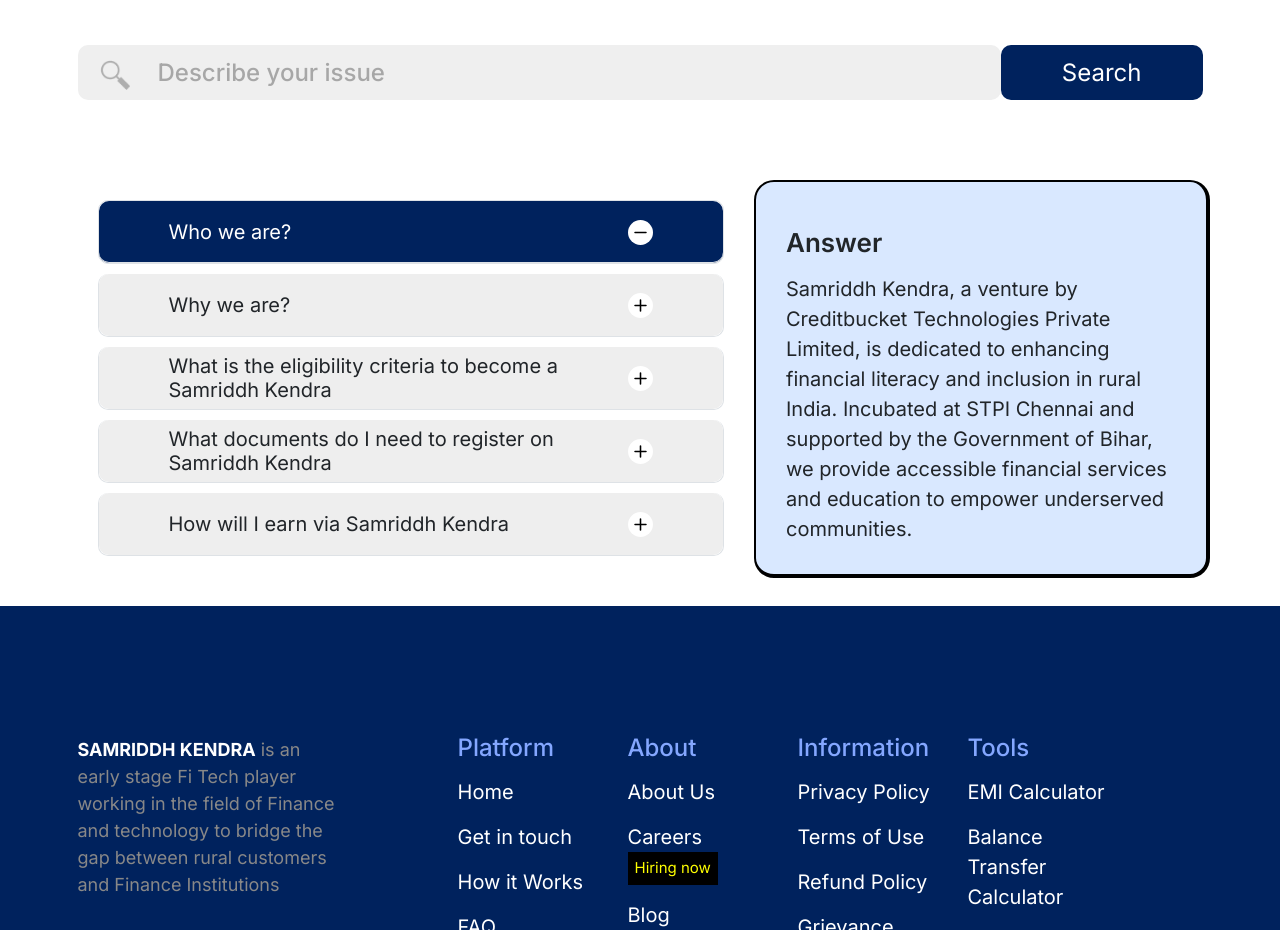
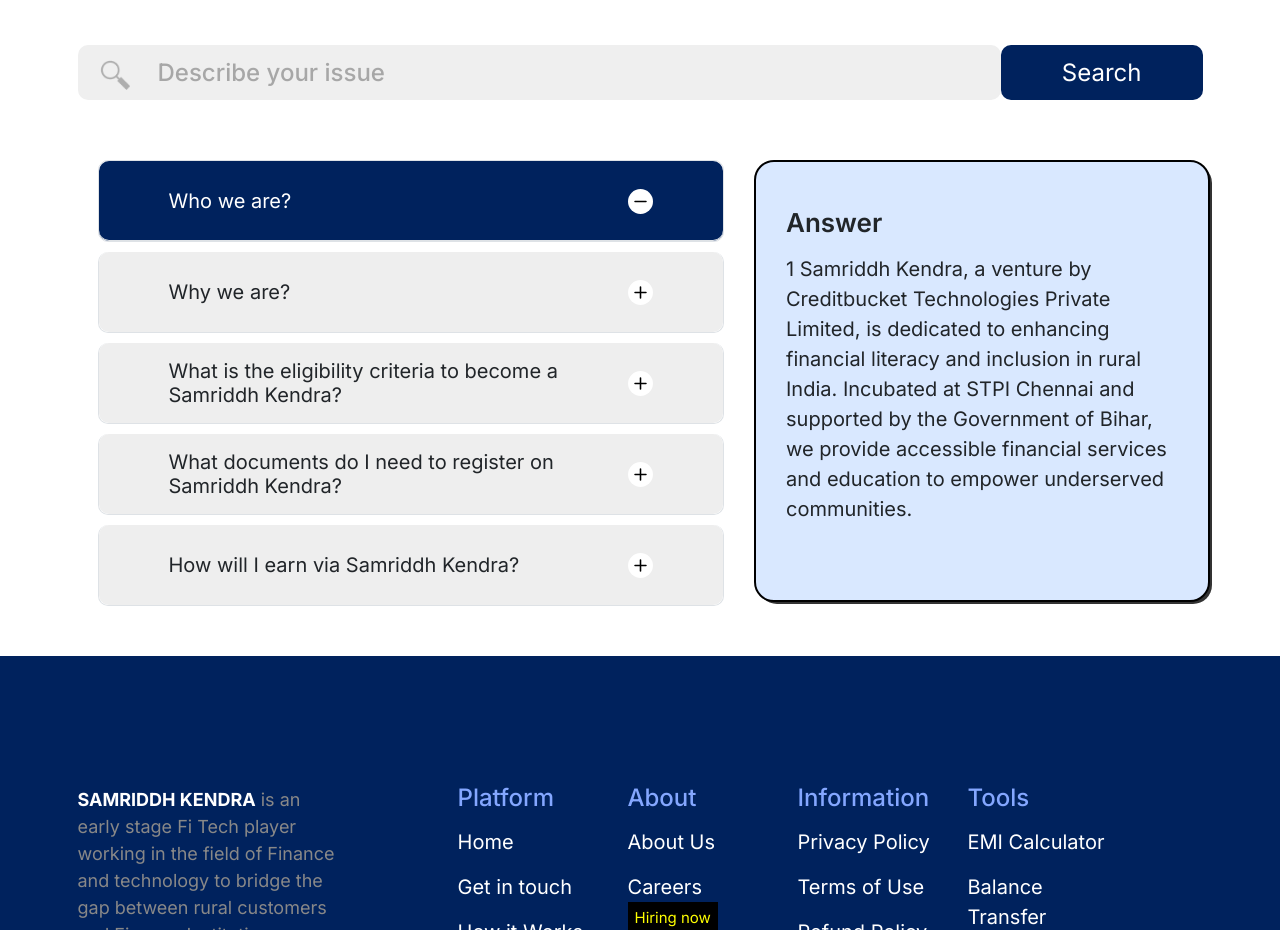
Before and after one commit to mohitanand744/Samriddh_React, a React (Vite) app: page /become_our_partner in a window 1280 px wide. Shown: the part 4168-5098 px from the top of the page. Built offline with nearby package versions, Linux system fonts and the light colour scheme.

Commit message:
solved some logic problems.

```diff
--- a/src/Pages/BecomeOurPartner.jsx
+++ b/src/Pages/BecomeOurPartner.jsx
@@ -7,7 +7,7 @@
 import CreatingContext from "../context/ContexAPI";
 
 const BecomeOurPartner = () => {
-  const { carouselOptions, productsCarouselOptions } =
+  const { carouselOptions, productsCarouselOptions, faqData } =
     useContext(CreatingContext);
 
   return (
@@ -547,160 +547,42 @@
             </button>
           </div>
 
-          <div className="faqContainer position-relative row mt-7">
+          <div className="faqContainer position-relative row mt-5">
             <div className="col-xl-7 col-lg-6 col-md-12 col-12">
-              <div class="accordion" id="accordionExample">
-                <div class="accordion-item mt-3 rounded-4">
+              <div className="accordion" id="accordionExample">
+                {faqData.map((data, index) => {
+                  return (
+                    <div key={index} className="accordion-item mt-3 rounded-4">
                       <h2 class="accordion-header ">
                         <button
-                      class="accordion-button fs-20 font-inter rounded-4 px-7 py-4"
+                          class={`accordion-button ${
+                            index === 0 ? "" : "collapsed"
+                          } fs-20 font-inter rounded-4 px-7 py-4`}
                           type="button"
                           data-bs-toggle="collapse"
-                      data-bs-target="#collapseOne"
+                          data-bs-target={`#${data.questionNum}`}
                           aria-expanded="false"
-                      aria-controls="collapseOne"
+                          aria-controls={data.questionNum}
                         >
-                      Who we are?
+                          {data.question}
                         </button>
                       </h2>
 
                       <div
-                    id="collapseOne"
-                    class="accordion-collapse collapse show answerContainer"
+                        id={data.questionNum}
+                        class={`accordion-collapse ${
+                          index === 0 ? "collapse show" : "collapse"
+                        }  answerContainer`}
                         data-bs-parent="#accordionExample"
                       >
                         <div className="accordion-body fs-20 font-inter p-5">
                           <h2 className="fs-26 fw-semibold my-4">Answer</h2>
-                      Samriddh Kendra, a venture by Creditbucket Technologies
-                      Private Limited, is dedicated to enhancing financial
-                      literacy and inclusion in rural India. Incubated at STPI
-                      Chennai and supported by the Government of Bihar, we
-                      provide accessible financial services and education to
-                      empower underserved communities.
+                          {data.answer}
                         </div>
                       </div>
                     </div>
-                <div class="accordion-item mt-3 rounded-4">
-                  <h2 class="accordion-header">
-                    <button
-                      class="accordion-button collapsed fs-20 font-inter rounded-4 px-7 py-4"
-                      type="button"
-                      data-bs-toggle="collapse"
-                      data-bs-target="#collapseTwo"
-                      aria-expanded="false"
-                      aria-controls="collapseTwo"
-                    >
-                      Why we are?
-                    </button>
-                  </h2>
-
-                  <div
-                    id="collapseTwo"
-                    class="accordion-collapse collapse answerContainer"
-                    data-bs-parent="#accordionExample"
-                  >
-                    <div className="accordion-body fs-20 font-inter p-5">
-                      <h2 className="fs-26 fw-semibold my-4">Answer</h2>
-                      Samriddh Kendra, a venture by Creditbucket Technologies
-                      Private Limited, is dedicated to enhancing financial
-                      literacy and inclusion in rural India. Incubated at STPI
-                      Chennai and supported by the Government of Bihar, we
-                      provide accessible financial services and education to
-                      empower underserved communities.
-                    </div>
-                  </div>
-                </div>
-                <div class="accordion-item mt-3 rounded-4">
-                  <h2 class="accordion-header">
-                    <button
-                      class="accordion-button collapsed fs-20 font-inter rounded-4 px-7 py-4"
-                      type="button"
-                      data-bs-toggle="collapse"
-                      data-bs-target="#collapseThree"
-                      aria-expanded="false"
-                      aria-controls="collapseThree"
-                    >
-                      What is the eligibility criteria to become a Samriddh
-                      Kendra
-                    </button>
-                  </h2>
-
-                  <div
-                    id="collapseThree"
-                    class="accordion-collapse collapse answerContainer"
-                    data-bs-parent="#accordionExample"
-                  >
-                    <div className="accordion-body fs-20 font-inter p-5">
-                      <h2 className="fs-26 fw-semibold my-4">Answer</h2>
-                      Samriddh Kendra, a venture by Creditbucket Technologies
-                      Private Limited, is dedicated to enhancing financial
-                      literacy and inclusion in rural India. Incubated at STPI
-                      Chennai and supported by the Government of Bihar, we
-                      provide accessible financial services and education to
-                      empower underserved communities.
-                    </div>
-                  </div>
-                </div>
-                <div class="accordion-item mt-3 rounded-4">
-                  <h2 class="accordion-header">
-                    <button
-                      class="accordion-button collapsed fs-20 font-inter rounded-4 px-7 py-4"
-                      type="button"
-                      data-bs-toggle="collapse"
-                      data-bs-target="#collapseFour"
-                      aria-expanded="false"
-                      aria-controls="collapseFour"
-                    >
-                      What documents do I need to register on Samriddh Kendra
-                    </button>
-                  </h2>
-
-                  <div
-                    id="collapseFour"
-                    class="accordion-collapse collapse answerContainer"
-                    data-bs-parent="#accordionExample"
-                  >
-                    <div className="accordion-body fs-20 font-inter p-5">
-                      <h2 className="fs-26 fw-semibold my-4">Answer</h2>
-                      Samriddh Kendra, a venture by Creditbucket Technologies
-                      Private Limited, is dedicated to enhancing financial
-                      literacy and inclusion in rural India. Incubated at STPI
-                      Chennai and supported by the Government of Bihar, we
-                      provide accessible financial services and education to
-                      empower underserved communities.
-                    </div>
-                  </div>
-                </div>
-                <div class="accordion-item mt-3 rounded-4">
-                  <h2 class="accordion-header">
-                    <button
-                      class="accordion-button collapsed fs-20 font-inter rounded-4 px-7 py-4"
-                      type="button"
-                      data-bs-toggle="collapse"
-                      data-bs-target="#collapseFive"
-                      aria-expanded="false"
-                      aria-controls="collapseFive"
-                    >
-                      How will I earn via Samriddh Kendra
-                    </button>
-                  </h2>
-
-                  <div
-                    id="collapseFive"
-                    class="accordion-collapse collapse answerContainer"
-                    data-bs-parent="#accordionExample"
-                  >
-                    <div className="accordion-body fs-20 font-inter p-5">
-                      <h2 className="fs-26 fw-semibold my-4">Answer</h2>
-                      Samriddh Kendra, a venture by Creditbucket Technologies
-                      Private Limited, is dedicated to enhancing financial
-                      literacy and inclusion in rural India. Incubated at STPI
-                      Chennai and supported by the Government of Bihar, we
-                      provide accessible financial services and education to
-                      empower underserved communities.
-                    </div>
-                  </div>
-                </div>
+                  );
+                })}
               </div>
             </div>
             <div className="col-xl-5 col-lg-6 col-md-12 col-12"></div>
--- a/src/context/ContexAPI.jsx
+++ b/src/context/ContexAPI.jsx
@@ -43,16 +43,50 @@
 
 /* End carouselOptions */
 
+/* FAQ */
+
+const faqData = [
+  {
+    questionNum: "collapseOne",
+    question: "Who we are?",
+    answer:
+      "1 Samriddh Kendra, a venture by Creditbucket Technologies Private Limited, is dedicated to enhancing financial literacy and inclusion in rural India. Incubated at STPI Chennai and supported by the Government of Bihar, we provide accessible financial services and education to empower underserved communities.",
+  },
+  {
+    questionNum: "collapseTwo",
+    question: "Why we are?",
+    answer:
+      "2 Samriddh Kendra, a venture by Creditbucket Technologies Private Limited, is dedicated to enhancing financial literacy and inclusion in rural India. Incubated at STPI Chennai and supported by the Government of Bihar, we provide accessible financial services and education to empower underserved communities.",
+  },
+  {
+    questionNum: "collapseThree",
+    question: "What is the eligibility criteria to become a Samriddh Kendra?",
+    answer:
+      "3 Samriddh Kendra, a venture by Creditbucket Technologies Private Limited, is dedicated to enhancing financial literacy and inclusion in rural India. Incubated at STPI Chennai and supported by the Government of Bihar, we provide accessible financial services and education to empower underserved communities.",
+  },
+  {
+    questionNum: "collapseFour",
+    question: "What documents do I need to register on Samriddh Kendra?",
+    answer:
+      "4 Samriddh Kendra, a venture by Creditbucket Technologies Private Limited, is dedicated to enhancing financial literacy and inclusion in rural India. Incubated at STPI Chennai and supported by the Government of Bihar, we provide accessible financial services and education to empower underserved communities.",
+  },
+  {
+    questionNum: "collapseFive",
+    question: "How will I earn via Samriddh Kendra?",
+    answer:
+      "5 Samriddh Kendra, a venture by Creditbucket Technologies Private Limited, is dedicated to enhancing financial literacy and inclusion in rural India. Incubated at STPI Chennai and supported by the Government of Bihar, we provide accessible financial services and education to empower underserved communities.",
+  },
+];
+
+/* End FAQ */
+
 export const ContextProvider = ({ children }) => {
-  /* FAQ */
-
-  /* End FAQ */
-
   return (
     <CreatingContext.Provider
       value={{
         carouselOptions,
         productsCarouselOptions,
+        faqData,
       }}
     >
       {children}
--- a/src/css/index.css
+++ b/src/css/index.css
@@ -1628,14 +1628,13 @@
 
     .accordion-button {
       background: #eeeeee;
-      height: 6.2rem;
+      height: 8rem;
     }
     .answerContainer {
       border-radius: 2rem;
       background: #d9e8ff;
       border: 2px solid #000;
-      border-right: 4px solid #000;
-      border-bottom: 4px solid #000;
+      box-shadow: rgb(51, 51, 51) 3px 3px 0px -1px;
       -webkit-border-radius: 2rem;
       -moz-border-radius: 2rem;
       -ms-border-radius: 2rem;
@@ -1643,8 +1642,9 @@
       margin: 1rem 0;
       position: absolute;
       width: 40%;
+      height: 89%;
       right: 0;
-      top: 0;
+      top: 2rem;
     }
   }
 }
```
Lines whose indentation alone changed are shown as unchanged.
